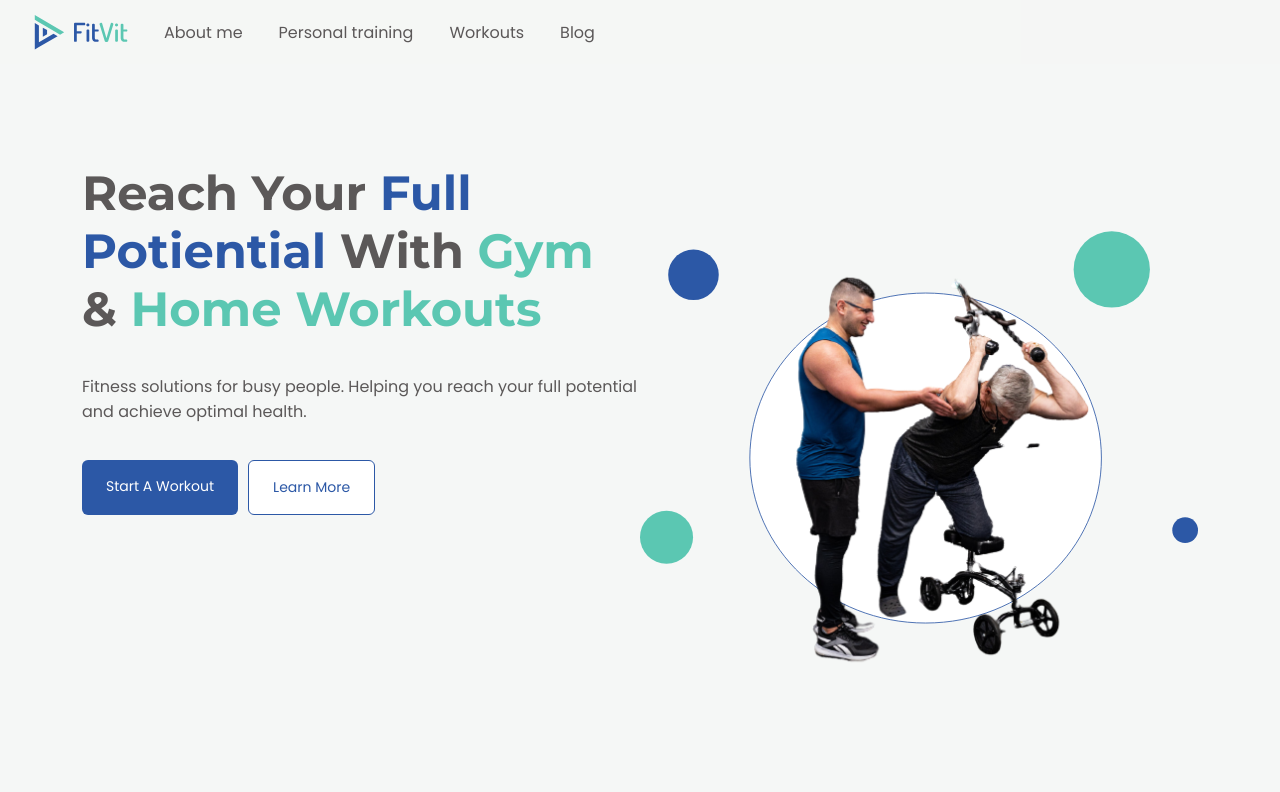
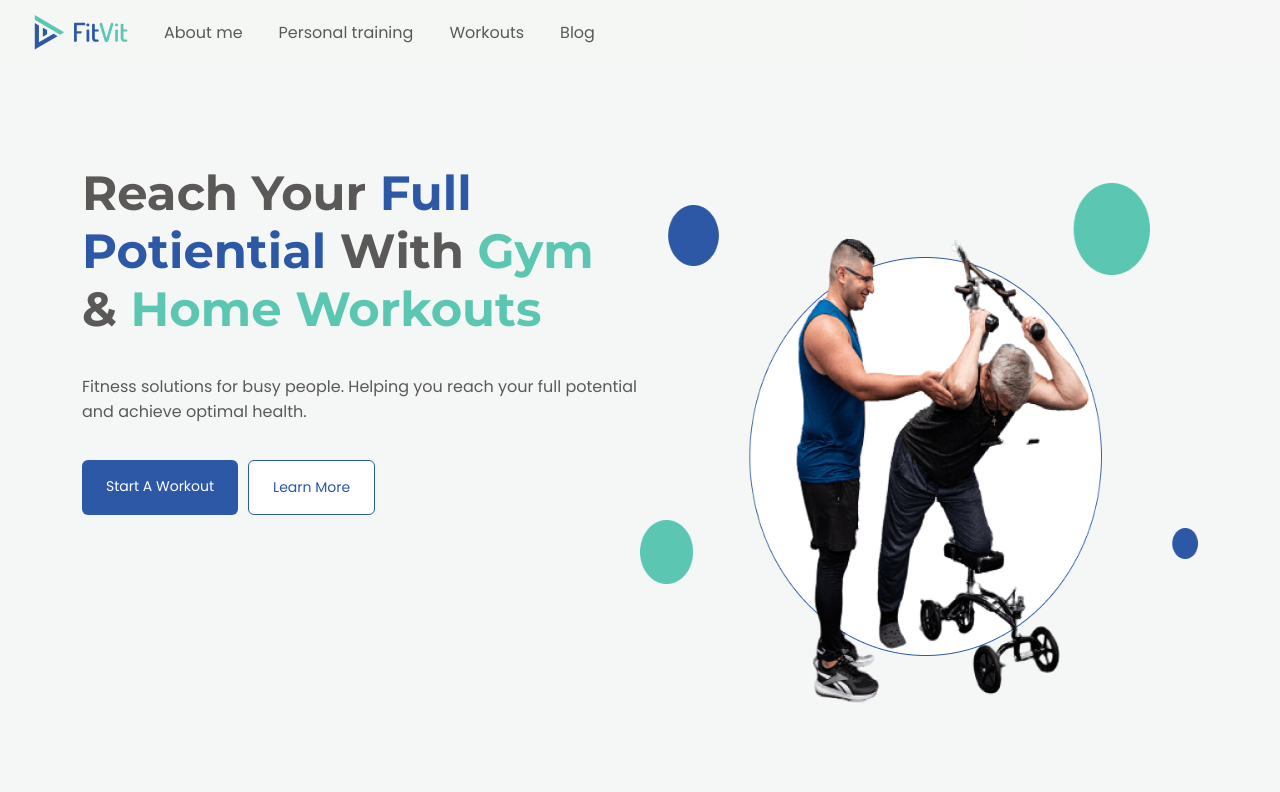
Before and after one commit to JGSolutions/fitvitfitness, a Next.js app: page / in a window 1280 px wide. Shown: the top 792 px of the page. Built offline with nearby package versions, Linux system fonts and the light colour scheme.

Commit message:
more image performance

```diff
--- a/pages/index.tsx
+++ b/pages/index.tsx
@@ -47,7 +47,7 @@ export default function Home() {
 								</div>
 							</div>
 							<div className={styles.row}>
-								<Image src="/hero.svg" width={673} height={603} alt="" />
+								<Image src="/hero-min.png" width={673} height={603} alt="home and gym workouts" priority/>
 							</div>
 						</section>
 
```
Also changed, not shown: public/hero-min.png (added), public/hero.svg (deleted).
